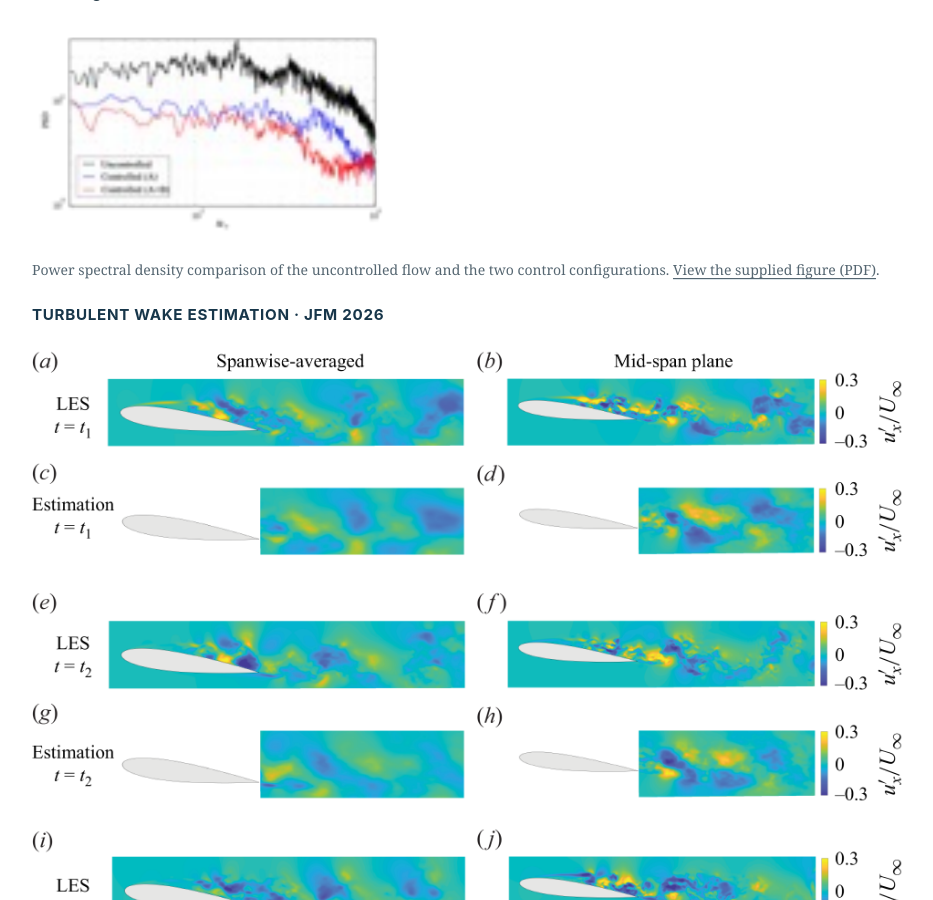
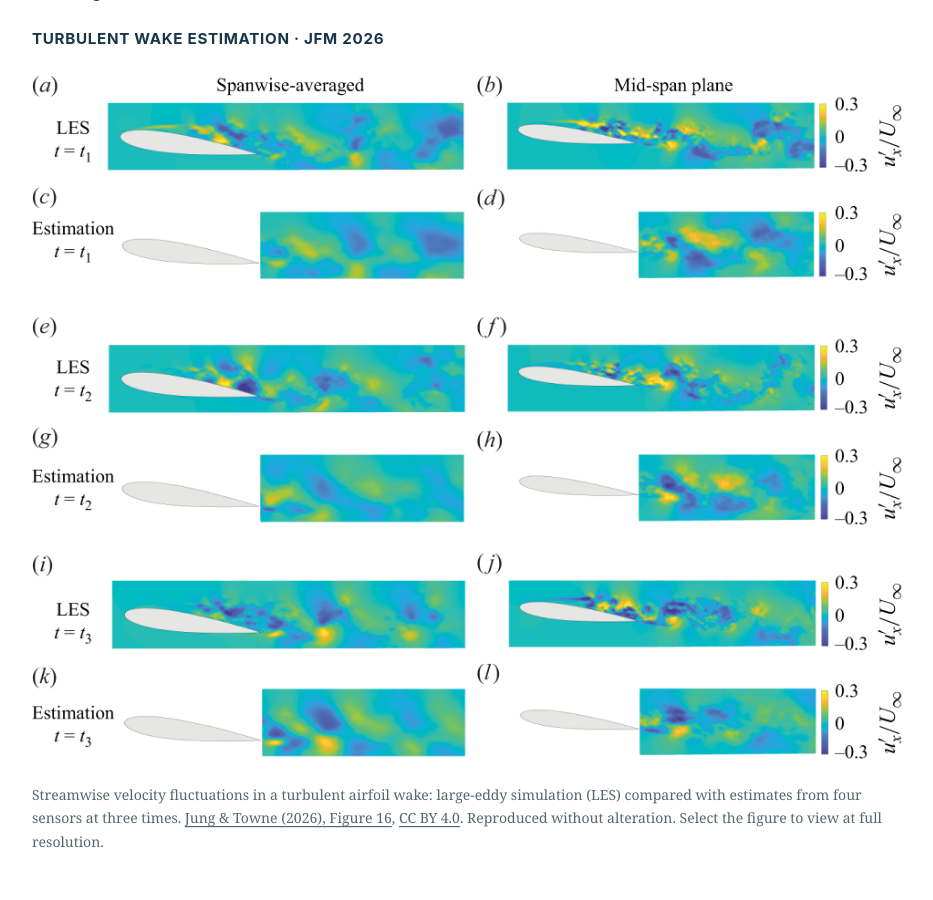
Before and after one commit to junohjung/junohjung.github.io, a Jekyll site: the page built from _pages/research.md, in a window 1280 px wide and 900 px high, scrolled down 6403 px. Shown: the whole window, without its empty margins (324-1257 px from the left). Built offline with Jekyll 4.4.1, drawn with Linux system fonts in a browser that asks for light colours.

Commit message:
Update Site source

```diff
--- a/_pages/research.md
+++ b/_pages/research.md
@@ -161,11 +161,6 @@ Four surface sensors and four actuators suppress unsteady wake fluctuations usin
 
 With both controllers active, the study reports approximately **143% higher mean lift** and **98% less velocity-fluctuation energy at the control target** relative to the uncontrolled flow. Mean drag remains largely unchanged.
 
-<figure class="research-figure control-spectrum">
-  <a href="/files/jfm2025-airfoil-control-spectrum.pdf"><img src="/images/jfm2025-airfoil-control-spectrum.png" width="720" height="420" loading="lazy" alt="Power spectral density comparison: uncontrolled flow in black, Controller A in blue, and Controllers A plus B in red."></a>
-  <figcaption>Power spectral density comparison of the uncontrolled flow and the two control configurations. <a href="/files/jfm2025-airfoil-control-spectrum.pdf">View the supplied figure (PDF)</a>.</figcaption>
-</figure>
-
 ### Turbulent wake estimation · JFM 2026
 
 <figure class="research-figure">
```
